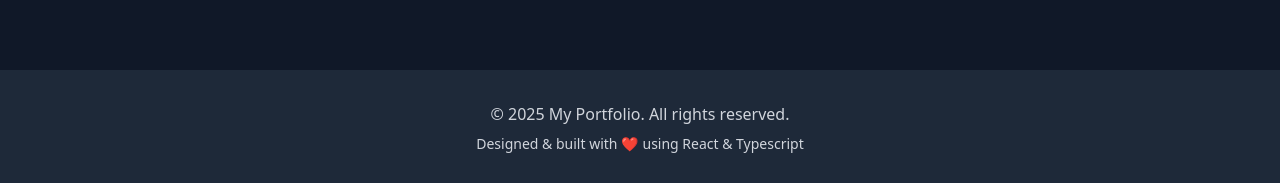
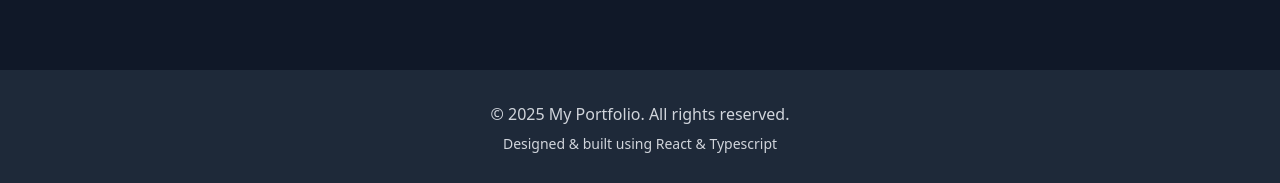
Before and after one commit to William-WYL/wei-wang-portfolio, a React (Vite) app: page / in a window 1280 px wide. Shown: the part 4208-4391 px from the top of the page. Built offline with nearby package versions, Linux system fonts and the light colour scheme; the HTML template or start-up script is replaced by a standard one.

Commit message:
Add a footer component

```diff
--- a/src/App.tsx
+++ b/src/App.tsx
@@ -8,6 +8,7 @@ import Skills from "./components/Skills";
 import Certification from "./components/Certification";
 import WelcomePage from "./components/WelcomePage";
 import { motion, AnimatePresence, type Variants } from 'framer-motion';
+import Footer from "./components/Footer";
 
 function App() {
   const [loading, setLoading] = useState(true);
@@ -92,16 +93,7 @@ function App() {
               <Certification />
               <Contact />
             </main>
-            <footer className="py-8 bg-gray-100 dark:bg-gray-800 text-center text-gray-600 dark:text-gray-300">
-              <div className="max-w-7xl mx-auto px-4 sm:px-6 lg:px-8">
-                <p>© {new Date().getFullYear()} My Portfolio. All rights reserved.</p>
-                <p className="mt-2 text-sm">
-                  Designed & built with
-                  <span className="text-red-500 mx-1">❤</span>
-                  using React & Typescript
-                </p>
-              </div>
-            </footer>
+            <Footer />
           </motion.div>
         )}
       </AnimatePresence>
--- /dev/null
+++ b/src/components/Footer.tsx
@@ -0,0 +1,14 @@
+const Footer = () => {
+  return (
+    <footer className="py-8 bg-gray-100 dark:bg-gray-800 text-center text-gray-600 dark:text-gray-300">
+      <div className="max-w-7xl mx-auto px-4 sm:px-6 lg:px-8">
+        <p>© {new Date().getFullYear()} My Portfolio. All rights reserved.</p>
+        <p className="mt-2 text-sm">
+          Designed & built using React & Typescript
+        </p>
+      </div>
+    </footer>
+  );
+};
+
+export default Footer;
```
